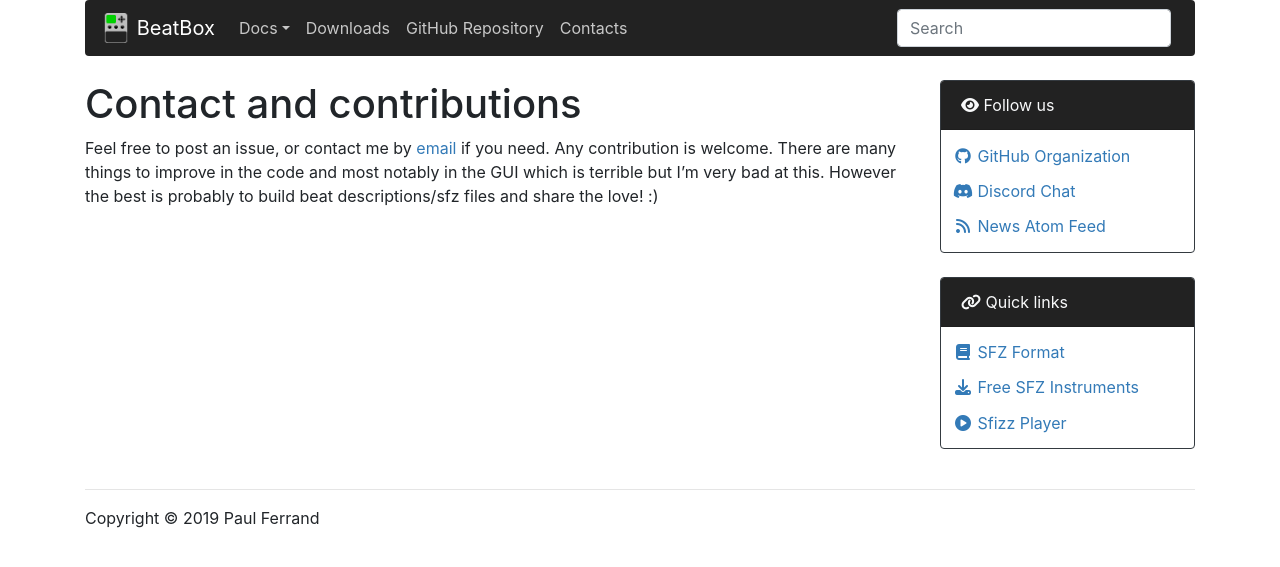
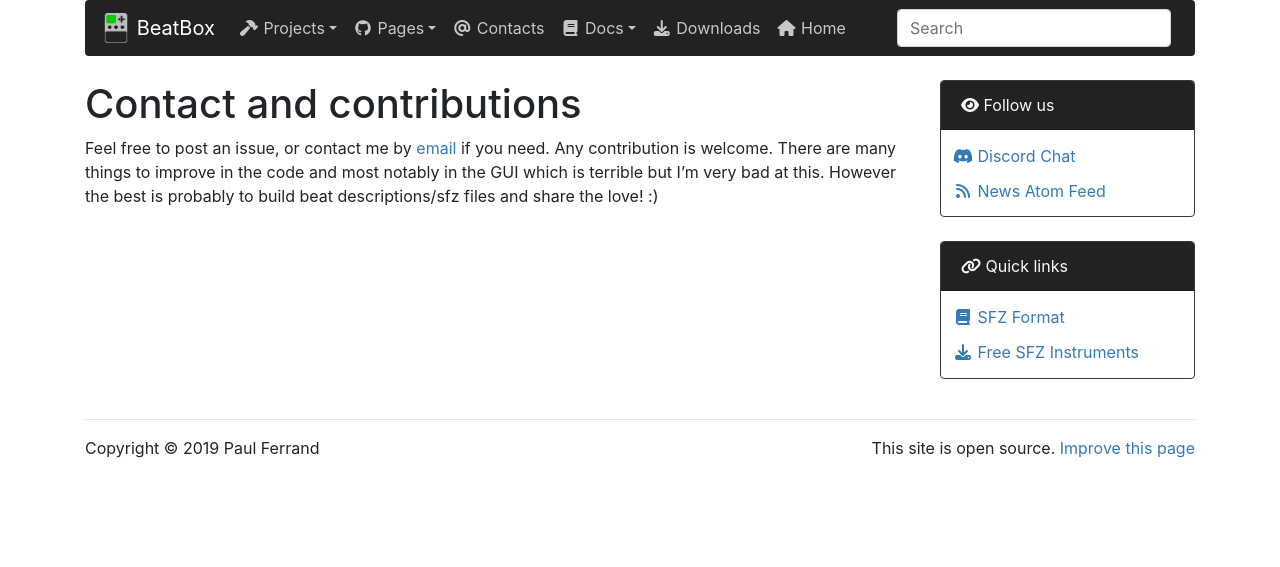
Before and after one commit to sfztools/beatbox-juce, a Jekyll site: the page built from docs/contacts.md, in a window 1280 px wide. Shown: the top 567 px of the page. Built offline with Jekyll 4.4.1, drawn with Linux system fonts in a browser that asks for light colours; nearby versions of some CDN libraries.

```diff
--- a/docs/_includes/footer.html
+++ b/docs/_includes/footer.html
@@ -1,4 +1,8 @@
 			<hr>
 			<footer>
-				<p style="text-align:left;">Copyright &copy; {{ site.time | date: "%Y" }} {{ site.authors.content }}</p>
+				<p style="text-align:left;">Copyright &copy; {{ site.time | date: "%Y" }}
+					{{ site.authors.content }}
+					<span style="float:right">This site is open source.
+						<a href="{{site.github.repository_url}}/edit/master/{{page.path}}">
+						Improve this page</a></span></p>
 			</footer>
--- a/docs/_includes/navigation.html
+++ b/docs/_includes/navigation.html
@@ -1,11 +1,13 @@
 			<nav class="navbar navbar-expand-lg navbar-dark rounded">
 				<a class="navbar-brand" href="{{ '/' | relative_url }}">
-					<img src="{{ "/assets/img/logo.png" | relative_url }}" width="30" height="30" class="d-inline-block align-top" alt="">
+					<img src="{{ '/assets/img/logo.png' | relative_url }}"
+						width="30" height="30" class="d-inline-block align-top" alt="">
 					{{ site.project.name }}
 				</a>
 
-				<button class="navbar-toggler" type="button" data-toggle="collapse" data-target="#navbarContent"
-					aria-controls="navbarContent" aria-expanded="false" aria-label="Toggle navigation">
+				<button class="navbar-toggler" type="button" data-toggle="collapse"
+					data-target="#navbarContent" aria-controls="navbarContent"
+					aria-expanded="false" aria-label="Toggle navigation">
 					<span class="navbar-toggler-icon"></span>
 				</button>
 
@@ -14,18 +16,36 @@
 {% for item in site.data.locale[page.lang].layout.navigation %}
 	{% if item.type == "normal" %}
 						<li class="nav-item">
-							<a class="nav-link" href="{{ item.url | relative_url }}"> {{ item.title }}</a>
+							<a class="nav-link" href="{{ item.url | relative_url }}">
+		{%-if item.icon_type-%}
+								<i class="{{ item.icon_category }} fa-{{ item.icon_type }} fa-fw"
+									aria-hidden="true"></i>&nbsp;
+		{%-endif-%}
+								{{ item.title }}</a>
 	{% else %}
 		{% assign item_id = 'navbar' | append: item.title %}
 						<li class="nav-item dropdown">
-							<a class="nav-link dropdown-toggle" href="#" id="{{ item_id }}" data-toggle="dropdown"
-							aria-haspopup="true" aria-expanded="false"> {{ item.title }}</a>
+							<a class="nav-link dropdown-toggle" href="#" id="{{ item_id }}"
+								data-toggle="dropdown" aria-haspopup="true" aria-expanded="false">
+		{%-if item.icon_type-%}
+							<i class="{{ item.icon_category }} fa-{{ item.icon_type }} fa-fw"
+								aria-hidden="true"></i>&nbsp;
+		{%-endif-%}
+							{{ item.title }}</a>
 							<div class="dropdown-menu" aria-labelledby="{{ item_id }}">
 		{% for subitem in item.pages %}
 			{% if subitem.title == nil %}
 								<div class="dropdown-divider"></div>
 			{% else %}
-								<a class="dropdown-item" href="{{ subitem.url | relative_url }}">{{ subitem.title }}</a>
+				{%-assign disabled=""-%}
+				{%-if subitem.disabled-%}{%-assign disabled=" disabled"-%}{%-endif-%}
+								<a class="dropdown-item{{ disabled }}"
+									href="{{ subitem.url | relative_url }}">
+				{%-if subitem.icon_type-%}
+									<i class="{{ subitem.icon_category }} fa-{{ subitem.icon_type }} fa-fw"
+										aria-hidden="true"></i>&nbsp;
+				{%-endif-%}
+									{{ subitem.title }}</a>
 			{% endif %}
 		{% endfor %}
 							</div>
@@ -34,7 +54,9 @@
 {% endfor %}
 					</ul>
 				</div>
-				<form class="form-inline my-2 my-lg-0" role="search" action="{{ '/' | append: "search/" | relative_url }}/">
-					<input class="form-control mr-sm-2" type="search" name="q" placeholder="Search" aria-label="Search">
+				<form class="form-inline my-2 my-lg-0" role="search"
+					action="{{ '/' | append: 'search/' | relative_url }}/">
+					<input class="form-control mr-sm-2" type="search" name="q"
+						placeholder="Search" aria-label="Search">
 				</form>
 			</nav>
```
Also changed, not shown: docs/_data/locale/en/layout.yml (+59 -17 lines), docs/index.md (+27 -22 lines), docs/README.md, docs/_config.yml (line endings or trailing spaces), docs/assets/img/screenshot.png, 1 other file.
